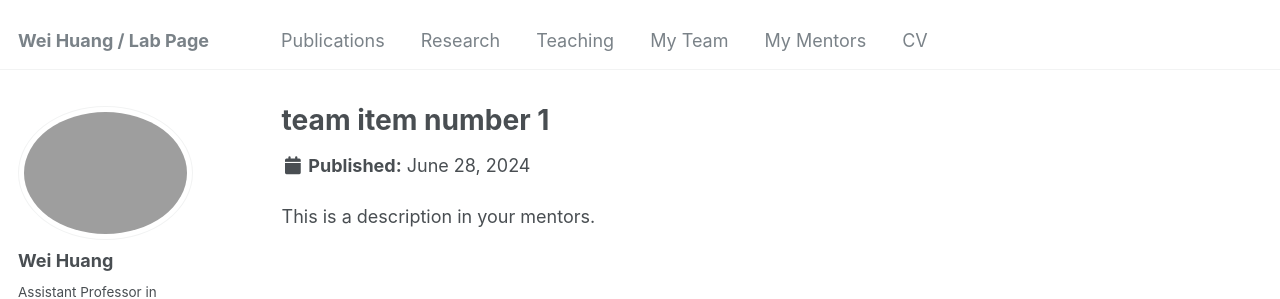
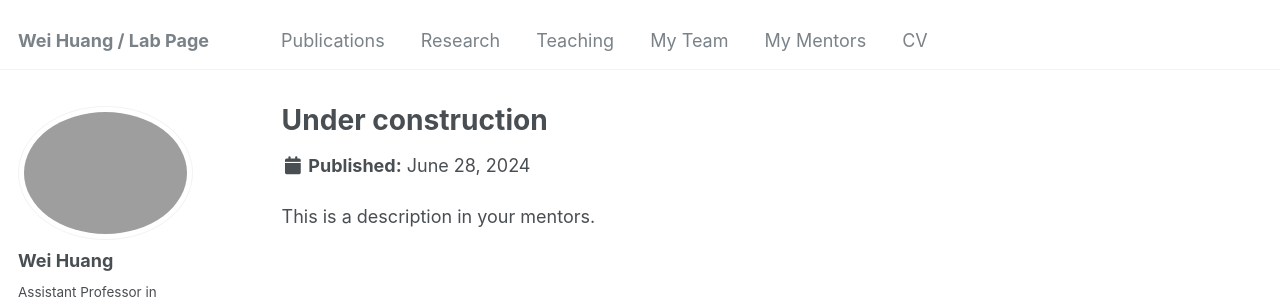
Before and after one commit to huang96169/huang96169.github.io, a Jekyll site: the page built from _team/teams-1.md, in a window 1280 px wide. Shown: the top 299 px of the page. Built offline with Jekyll 4.4.1, drawn with Linux system fonts in a browser that asks for light colours; some web fonts are replaced.

Commit message:
Update teams-1.md

```diff
--- a/_team/teams-1.md
+++ b/_team/teams-1.md
@@ -1,6 +1,6 @@
 ---
-title: "team item number 1"
-short: Short description of team item number 1
+title: "Under construction"
+short: Please check back later
 excerpt: "<img src=''>"
 collection: team
 ---
```
